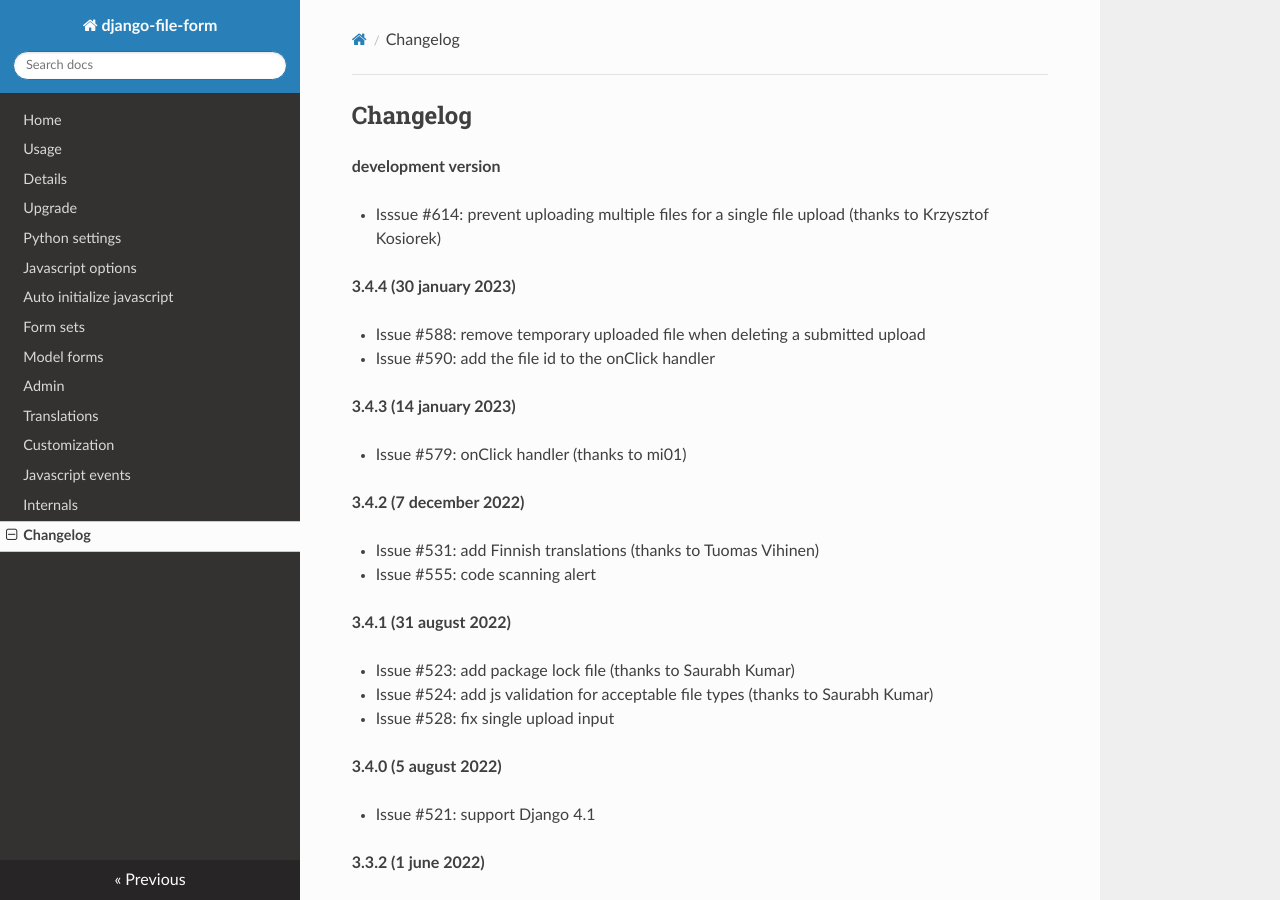
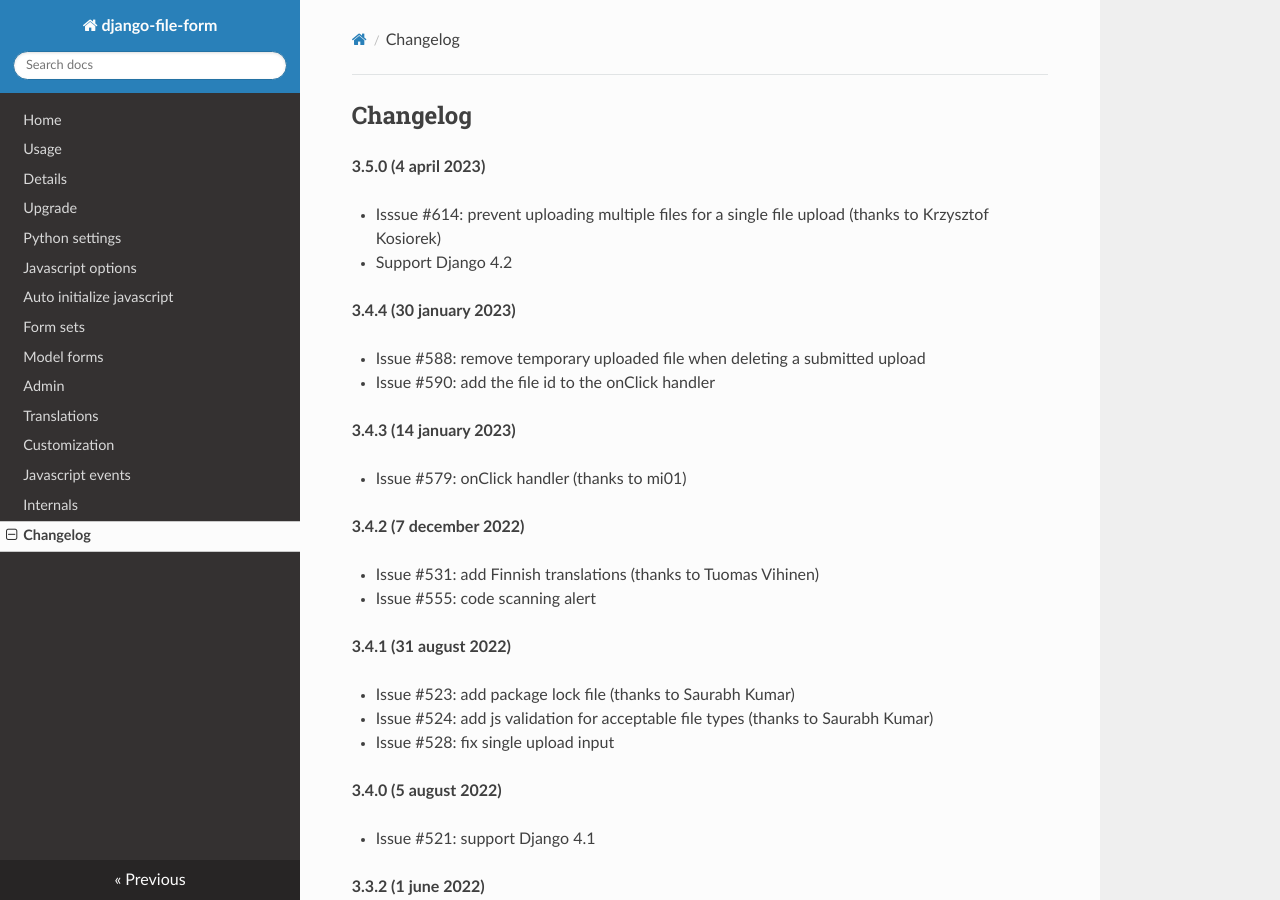
Before and after one commit to mbraak/django-file-form, an MkDocs documentation site: the page built from docs/changelog.md, in a window 1280 px wide and 900 px high. Built offline with MkDocs 1.6.1, drawn with Linux system fonts in a browser that asks for light colours; nearby versions of some CDN libraries.

Commit message:
Version 3.5.0

```diff
--- a/docs/changelog.md
+++ b/docs/changelog.md
@@ -1,8 +1,9 @@
 ## Changelog
 
-**development version**
+**3.5.0 (4 april 2023)**
 
 - Isssue #614: prevent uploading multiple files for a single file upload (thanks to Krzysztof Kosiorek)
+- Support Django 4.2
 
 **3.4.4 (30 january 2023)**
 
--- a/setup.py
+++ b/setup.py
@@ -7,7 +7,7 @@ this_directory = path.abspath(path.dirname(__file__))
 with open(path.join(this_directory, "README.md"), encoding="utf-8") as f:
     long_description = f.read()
 
-version = "3.4.4"
+version = "3.5.0"
 
 setup(
     name="django-file-form",
@@ -28,9 +28,9 @@ setup(
         "Framework :: Django :: 3.2",
         "Framework :: Django :: 4.0",
         "Framework :: Django :: 4.1",
+        "Framework :: Django :: 4.2",
         "Intended Audience :: Developers",
         "License :: OSI Approved :: Apache Software License",
-        "Programming Language :: Python :: 3.6",
         "Programming Language :: Python :: 3.7",
         "Programming Language :: Python :: 3.8",
         "Programming Language :: Python :: 3.9",
```
Also changed, not shown: docs/index.md (+1 -1 lines).
